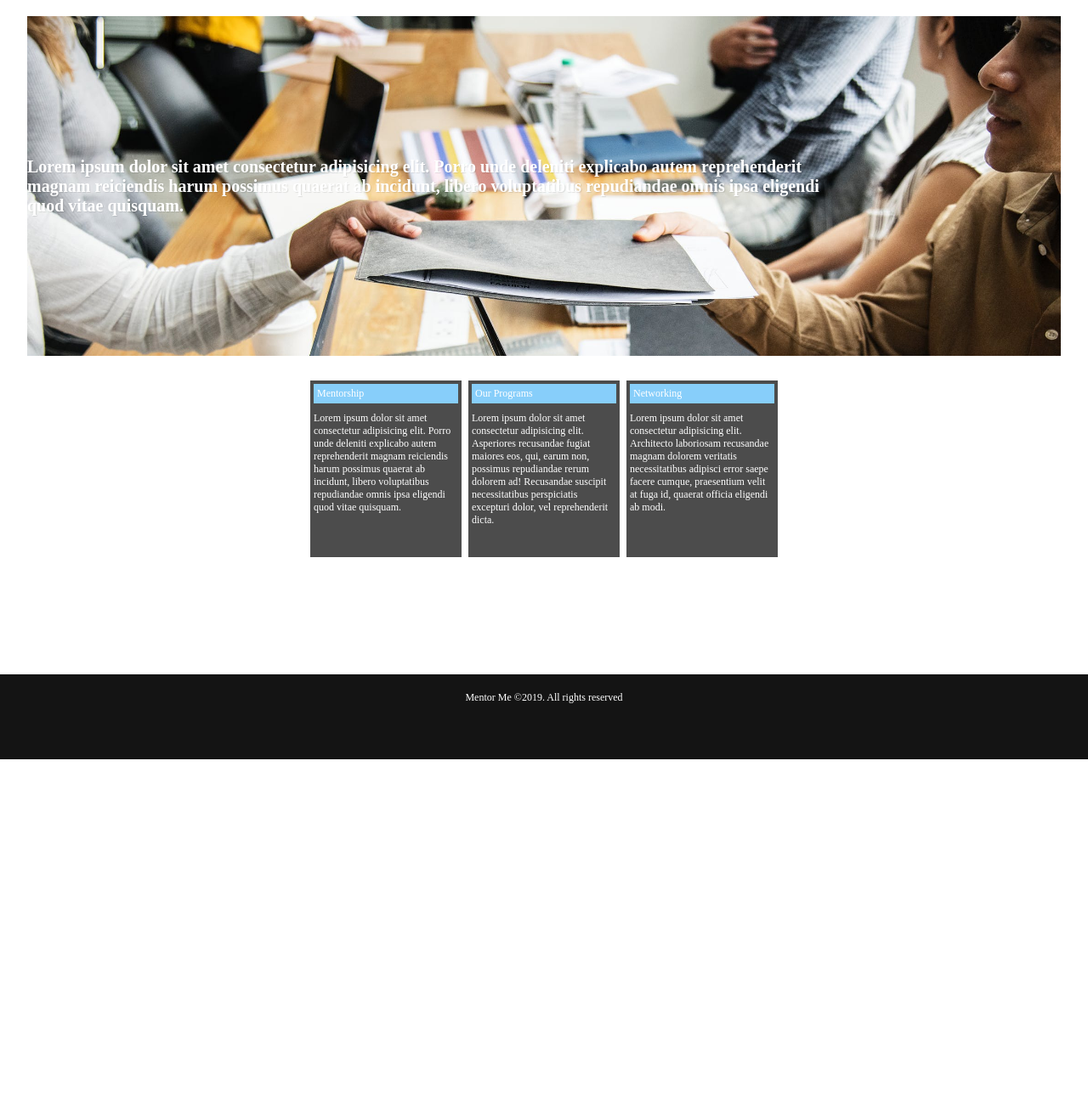
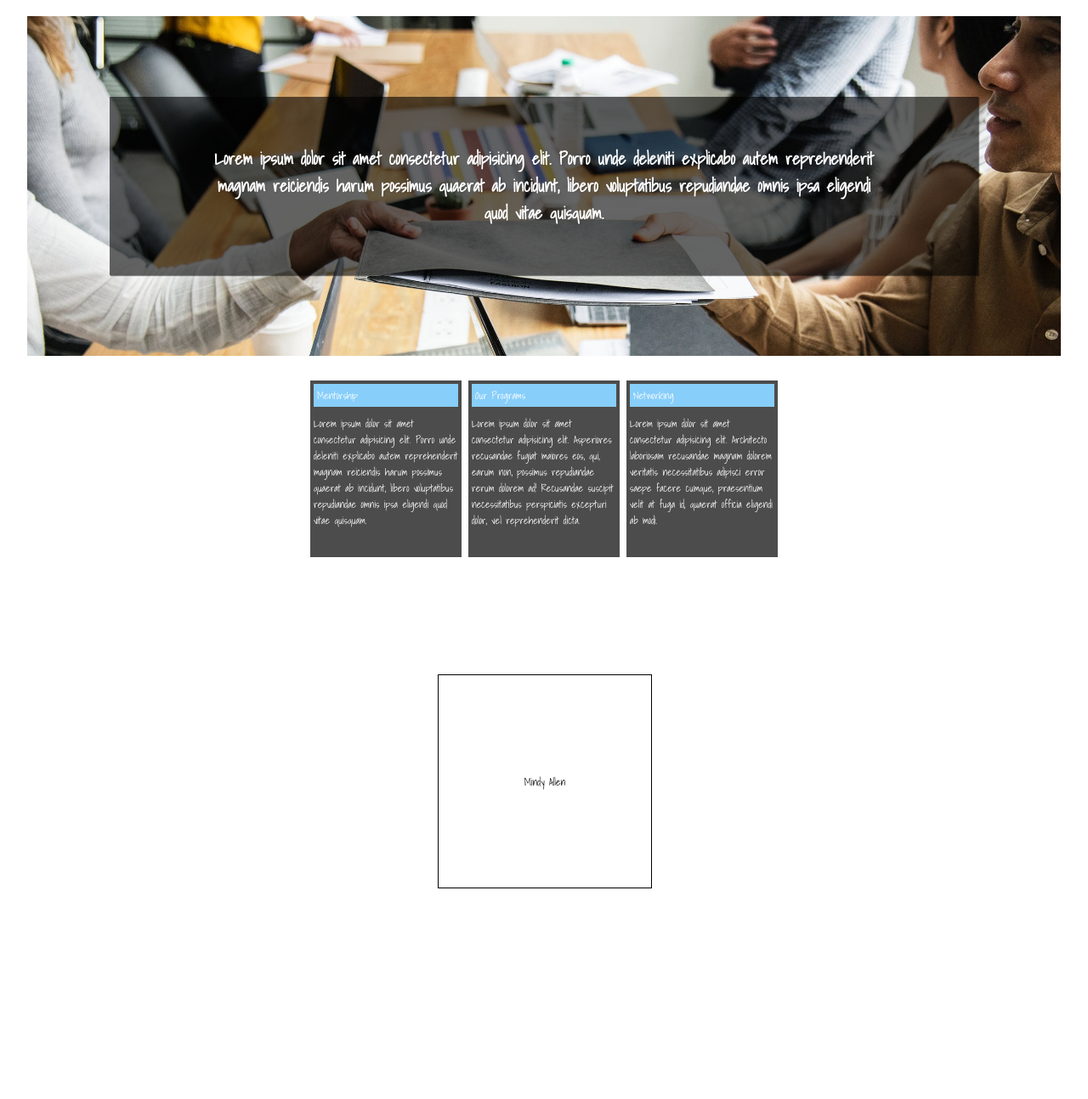
Before and after one commit to mentor-me-lambda-build-week-2/landing-page, a website: page public/index.html in a window 1280 px wide. Shown: the part 806-2100 px from the top of the page at 85% size. Before the commit the page ends 1700 px from the top, so only its background shows below. Drawn offline with Linux system fonts and the light colour scheme; a web font is replaced by a local one.

Commit message:
adding styling to the website

```diff
--- a/public/css/index.css
+++ b/public/css/index.css
@@ -1,5 +1,5 @@
 body{
-       font-family: 'Playfair Display', serif;
+        font-family: 'Shadows Into Light', cursive;
         font-size: 12px;
         margin: unset;
 }
@@ -114,6 +114,8 @@ nav{
     background-size: cover;
     margin-top: 25px;
     margin-bottom: 25px;
+    justify-content: center;
+
 }
 
 .middle-text{
@@ -136,6 +138,12 @@ nav{
     cursor: pointer;
 
 
+}
+
+.bottom-section{
+    height: 100vh;
+    display: flex;
+    justify-content: center;
 }
 
 #footer{
@@ -186,6 +194,62 @@ nav{
 
 }
 
+.cards-container{
+
+}
+
+.card{
+    width: 250px;
+    height: 250px;
+    position: relative;
+}
+
+.front, .back{
+    display: flex;
+    justify-content: center;
+    align-items: center;
+    width: 100%;
+    height: 100%;
+    border: 1px solid black;
+    position: absolute;
+    top: 0;
+    backface-visibility: hidden;
+    transform-style: preserve-3d;
+
+}
+
+.front:hover{
+    transform: rotateY(180deg);
+}
+
+.back:hover{
+    transform: rotateY(180deg);
+}
+
+
+.text-background-box{
+    padding: 25px;
+    text-align: center;
+    background: rgba(0,0,0, .6);
+    width: 80%;
+    text-align: center;
+    justify-content: center;
+    display: flex;
+    height: 40%;
+    align-items: center;
+    box-shadow: 1px 1px 1px rgba(8, 8, 8, 0.479)
+}
+.back{
+
+    transform: rotateY(180deg);
+
+}
+
+.flipped{
+    transform: rotateY(180deg);
+
+}
+
 
 
 
--- a/public/index.html
+++ b/public/index.html
@@ -10,7 +10,7 @@
     <meta http-equiv="X-UA-Compatible" content="ie=edge" />
 
     <link href="./css/index.css" rel="stylesheet" type="text/css" />
-    <link href="https://fonts.googleapis.com/css?family=ZCOOL+XiaoWei" rel="stylesheet">
+    <link href="https://fonts.googleapis.com/css?family=Shadows+Into+Light" rel="stylesheet">
 
 
     <script src="./js/index.js"></script>
@@ -51,18 +51,25 @@
 
 <div class="middle-container">
 
+
+
 <div class="middle-top">
-
+<div class="text-background-box">
   <div class="middle-text">Lorem ipsum dolor sit amet consectetur adipisicing elit.
     Porro unde deleniti explicabo autem reprehenderit magnam reiciendis harum possimus quaerat ab incidunt,
     libero voluptatibus repudiandae omnis ipsa eligendi quod vitae quisquam.
   </div>
   </div>
 
+  </div>
+
 <div class="info-wrapper">
-        <div id="info" ><div id="info_header">Mentorship</div> Lorem ipsum dolor sit amet consectetur adipisicing elit.
+        <div id="info" >
+          <div id="info_header">Mentorship</div>
+          Lorem ipsum dolor sit amet consectetur adipisicing elit.
          Porro unde deleniti explicabo autem reprehenderit magnam reiciendis harum possimus quaerat ab incidunt,
-         libero voluptatibus repudiandae omnis ipsa eligendi quod vitae quisquam.</div>
+         libero voluptatibus repudiandae omnis ipsa eligendi quod vitae quisquam.
+        </div>
 
 
 
@@ -71,14 +78,33 @@
          Recusandae suscipit necessitatibus perspiciatis excepturi dolor, vel reprehenderit dicta.</div>
 
 
-        <div id="info" ><div id="info_header">Networking</div> Lorem ipsum dolor sit amet consectetur
-        adipisicing elit. Architecto laboriosam recusandae magnam dolorem veritatis necessitatibus adipisci error saepe
-        facere cumque, praesentium velit at fuga id, quaerat officia eligendi ab modi.</div>
-        </div>
+        <div id="info" >
+          <div id="info_header">Networking</div>
+          Lorem ipsum dolor sit amet consectetur
+          adipisicing elit. Architecto laboriosam recusandae magnam dolorem veritatis necessitatibus adipisci error saepe
+          facere cumque, praesentium velit at fuga id, quaerat officia eligendi ab modi.
+          </div>
+
+
+  </div>
 
 
 
   </div>
+  <div class="bottom-section">
+    <div class="cards-container">
+      <div class="card">
+        <div class="front">
+          Mindy Allen
+        </div>
+        <div class="back">
+          The OG
+        </div>
+
+      </div>
+    </div>
+  </div>
+
 
     <div id="footer">
 
```
